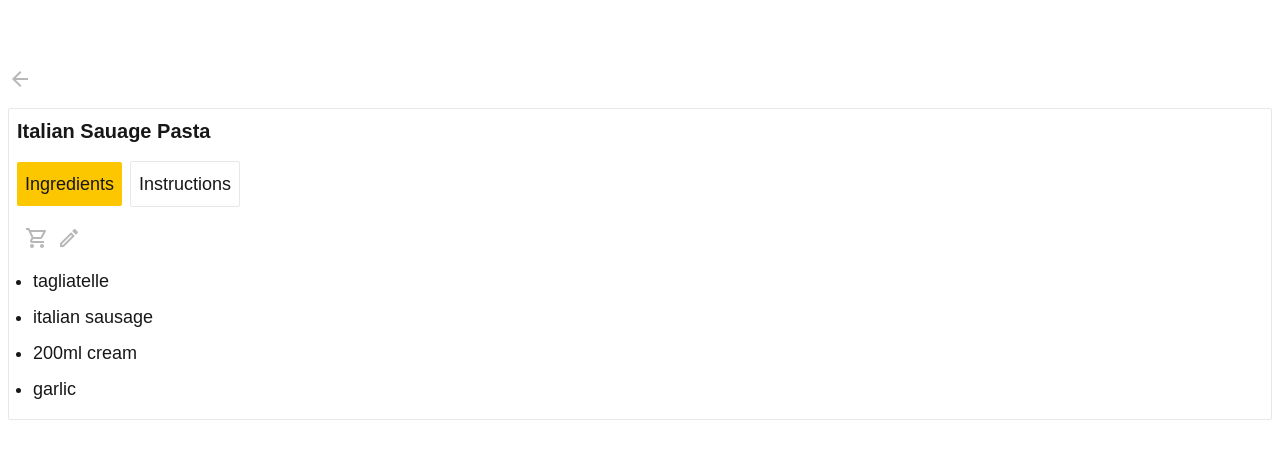
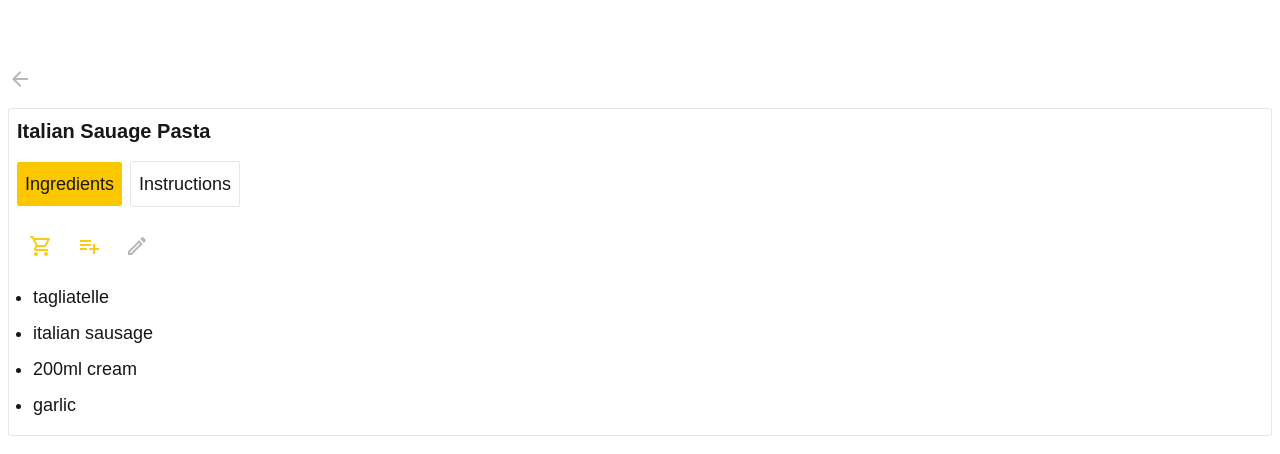
Before and after one commit to Ingerieks/spens, a Next.js app: page /recipes/123 in a window 1280 px wide. Shown: the top 454 px of the page. Built offline with nearby package versions, Linux system fonts and the light colour scheme; some icons are missing.

Commit message:
added functionality to add groceries to list

```diff
--- /dev/null
+++ b/app/components/groceries.tsx
@@ -0,0 +1,21 @@
+"use client";
+
+import MenuOutlinedIcon from "@mui/icons-material/MenuOutlined";
+import { groceries } from "@/mockData/recipes";
+import { useState } from "react";
+import { KeyboardArrowDown } from "@mui/icons-material";
+
+export default function GroceryList() {
+  return (
+    <div className="px-4 my-6">
+      {groceries.groceryList.map((list, index) => (
+        <div
+          key={index}
+          className="flex items-center my-4 border-b border-gray-200"
+        >
+          <button className="p-2">{list}</button>
+        </div>
+      ))}
+    </div>
+  );
+}
--- a/app/recipes/[id]/page.tsx
+++ b/app/recipes/[id]/page.tsx
@@ -7,12 +7,44 @@ import {
   EditOutlined,
   ArrowBackOutlined,
   ShoppingCartOutlined,
+  PlaylistAddOutlined,
 } from "@mui/icons-material";
 import Link from "next/link";
+import { Box, Modal } from "@mui/material";
+import AddToMealPlan from "@/app/components/mealPlanModal";
 export default function RecipeDetailPage() {
   const { id } = useParams();
   const [tab, setTab] = useState("Ingredients");
   const selectedRecipe = recipes.find((recipe) => recipe._id.toString() === id);
+  const [addedToList, setAddedToList] = useState(selectedRecipe?.groceries);
+  const [mealPlanModal, setMealPlanModal] = useState(false);
+  const [addedGroceries, setAddedGroceries] = useState<string[] | undefined>(
+    selectedRecipe?.ingredients
+  );
+
+  const modalStyle = {
+    position: "absolute" as const,
+    top: "50%",
+    left: "50%",
+    transform: "translate(-50%, -50%)",
+    width: 400,
+    bgcolor: "background.paper",
+    border: "2px solid #e2e2e2ff",
+    boxShadow: 12,
+    p: 4,
+  };
+
+  function addGroceries() {
+    console.log(
+      "Add these groceries to the grocery list in the db:",
+      addedGroceries
+    );
+    setAddedToList(true);
+  }
+
+  function closeModal() {
+    setMealPlanModal(false);
+  }
 
   return (
     <main className="mx-2 mt-4">
@@ -46,11 +78,22 @@ export default function RecipeDetailPage() {
         {tab === "Ingredients" ? (
           <>
             <div>
-              <div className="flex flex-row my-4">
-                <div className="mx-2">
-                  <ShoppingCartOutlined style={{ color: "#b8b8b8ff" }} />
+              <div className="flex flex-row my-6">
+                <div className="mx-3">
+                  <button onClick={() => addGroceries()}>
+                    <ShoppingCartOutlined
+                      style={{ color: addedToList ? "#facc15" : "#b8b8b8ff" }}
+                    />
+                  </button>
                 </div>
-                <div>
+                <div className="mx-3">
+                  <button onClick={() => setMealPlanModal(true)}>
+                    <PlaylistAddOutlined
+                      style={{ color: addedToList ? "#facc15" : "#b8b8b8ff" }}
+                    />
+                  </button>
+                </div>
+                <div className="mx-3">
                   <EditOutlined style={{ color: "#b8b8b8ff" }} />
                 </div>
               </div>
@@ -75,6 +118,11 @@ export default function RecipeDetailPage() {
         ) : (
           <></>
         )}
+        <Modal open={mealPlanModal} onClose={closeModal}>
+          <Box sx={modalStyle}>
+            <AddToMealPlan />
+          </Box>
+        </Modal>
       </div>
     </main>
   );
--- a/app/recipes/page.tsx
+++ b/app/recipes/page.tsx
@@ -14,6 +14,7 @@ import {
 import Link from "next/link";
 import MealPlan from "../components/mealplan";
 import { Tooltip } from "@mui/material";
+import GroceryList from "../components/groceries";
 
 export default function RecipePage() {
   const { data: session, status } = useSession();
@@ -34,7 +35,7 @@ export default function RecipePage() {
       <div className="my-4 mx-2">
         <button
           className={`rounded-xs p-2 ${
-            tab === "Recipes" ? "bg-yellow-400" : "border border-gray-200"
+            tab === "Recipes" ? "bg-gray-100" : "border border-gray-200"
           }`}
           onClick={() => setTab("Recipes")}
         >
@@ -42,11 +43,19 @@ export default function RecipePage() {
         </button>
         <button
           className={`rounded-xs p-2 mx-2 ${
-            tab === "MealPlan" ? "bg-yellow-400" : "border border-gray-200"
+            tab === "MealPlan" ? "bg-gray-100" : "border border-gray-200"
           }`}
           onClick={() => setTab("MealPlan")}
         >
           Meal Plan
+        </button>
+        <button
+          className={`rounded-xs p-2 ${
+            tab === "Groceries" ? "bg-gray-100" : "border border-gray-200"
+          }`}
+          onClick={() => setTab("Groceries")}
+        >
+          Groceries
         </button>
       </div>
       {tab === "Recipes" && (
@@ -59,20 +68,23 @@ export default function RecipePage() {
                   <div className="flex flex-row">
                     {recipe.groceries && (
                       <div className="mx-2">
-                        <ShoppingCartOutlined style={{ color: "#b8b8b8ff" }} />
+                        <ShoppingCartOutlined style={{ color: "#facc15" }} />
+                        {/* <p className="bg-yellow-400 px-2 rounded-xs text-xs">
+                          groceries
+                        </p> */}
                       </div>
                     )}
-                    {recipe.shared && (
+                    {recipe.mealPlan && (
                       <div className="mx-2">
-                        <PeopleAltOutlined style={{ color: "#b8b8b8ff" }} />
+                        <PlaylistAddCheckOutlined
+                          style={{ color: "#facc15" }}
+                        />
+                        {/* <p className="bg-yellow-400 px-2 rounded-xs text-xs">
+                          meal plan
+                        </p> */}
                       </div>
                     )}
                   </div>
-                  {recipe.mealPlan && (
-                    <div className="text-xs text-gray-300">
-                      <h1>Added to meal plan</h1>
-                    </div>
-                  )}
                 </div>
                 {/* <div className="flex flex-row">
               {recipe.labels.map((label, index) => (
@@ -94,6 +106,11 @@ export default function RecipePage() {
           <MealPlan />
         </>
       )}
+      {tab === "Groceries" && (
+        <>
+          <GroceryList />
+        </>
+      )}
     </div>
   );
 }
```
